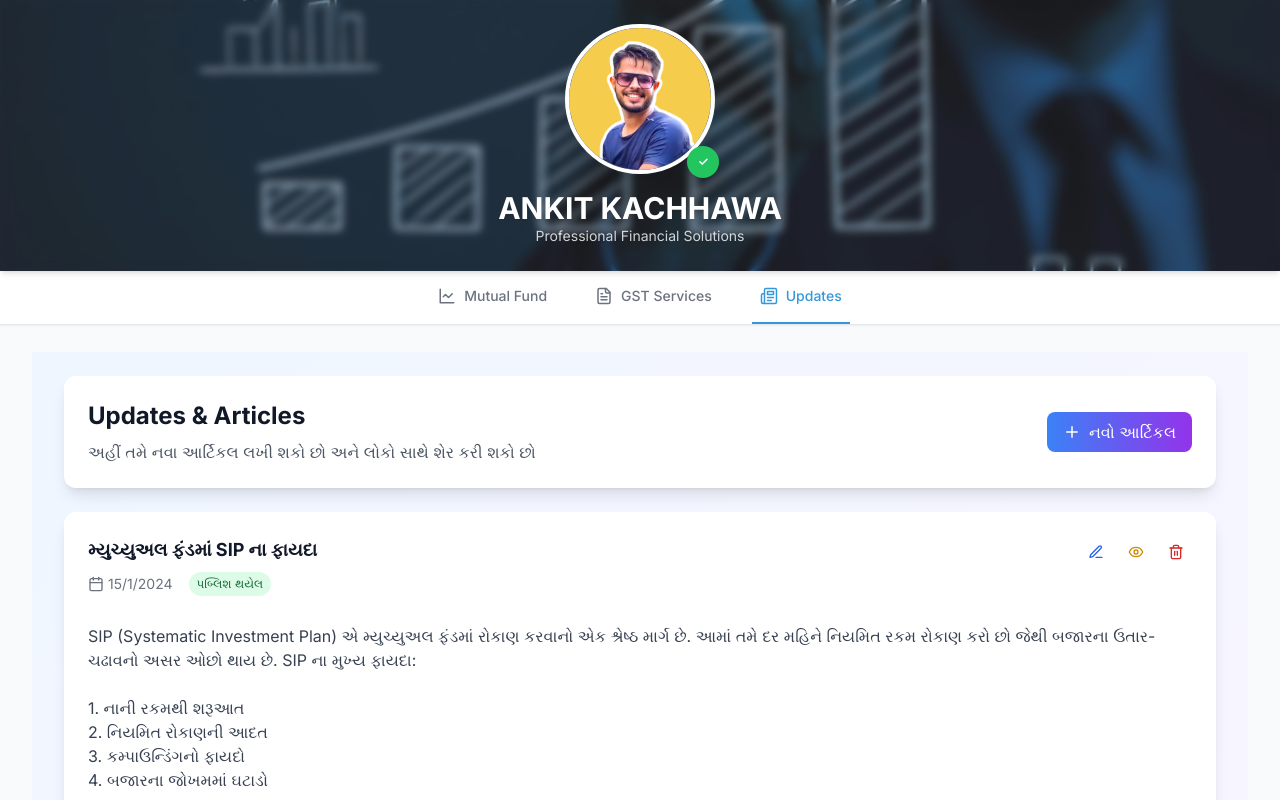
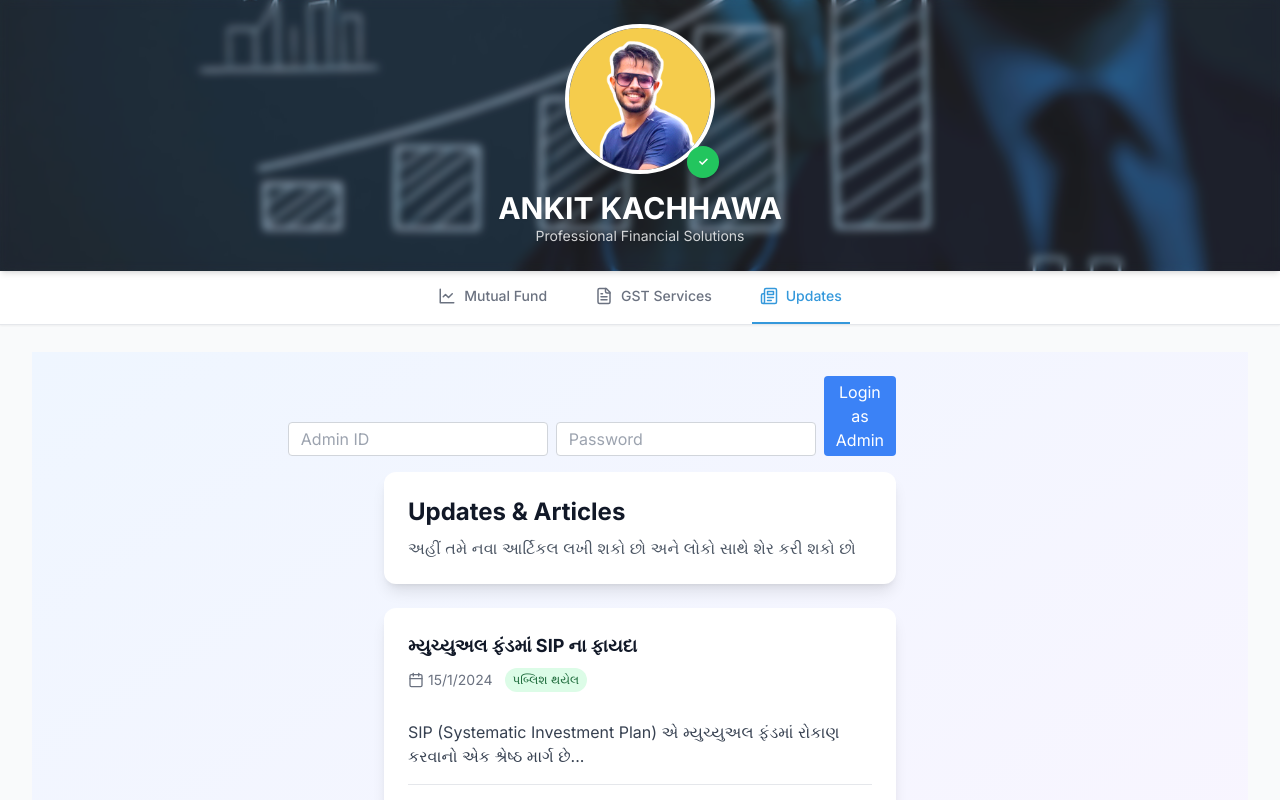
Before and after one commit to AnkitKachhawa1/aaaa, a React (Vite) app: page /updates in a window 1280 px wide. Shown: the top 800 px of the page. Built offline with nearby package versions, Linux system fonts and the light colour scheme.

Commit message:
Update UpdatesPage.tsx

```diff
--- a/src/pages/UpdatesPage.tsx
+++ b/src/pages/UpdatesPage.tsx
@@ -1,5 +1,5 @@
 import React, { useState } from 'react';
-import { Calendar, Share2, ExternalLink, Plus, Edit3, Trash2, Eye } from 'lucide-react';
+import { Calendar, Share2, ExternalLink, Plus, Edit3, Trash2, Eye, Newspaper } from 'lucide-react';
 
 interface Article {
   id: string;
@@ -10,12 +10,15 @@ interface Article {
   shareableLink: string;
 }
 
+const ADMIN_ID = "admin";
+const ADMIN_PASS = "1234";
+
 const UpdatesPage: React.FC = () => {
   const [articles, setArticles] = useState<Article[]>([
     {
       id: '1',
       title: 'મ્યુચ્યુઅલ ફંડમાં SIP ના ફાયદા',
-      content: 'SIP (Systematic Investment Plan) એ મ્યુચ્યુઅલ ફંડમાં રોકાણ કરવાનો એક શ્રેષ્ઠ માર્ગ છે. આમાં તમે દર મહિને નિયમિત રકમ રોકાણ કરો છો જેથી બજારના ઉતાર-ચઢાવનો અસર ઓછો થાય છે. SIP ના મુખ્ય ફાયદા:\n\n1. નાની રકમથી શરૂઆત\n2. નિયમિત રોકાણની આદત\n3. કમ્પાઉન્ડિંગનો ફાયદો\n4. બજારના જોખમમાં ઘટાડો\n\nSIP શરૂ કરવા માટે અમારો સંપર્ક કરો.',
+      content: 'SIP (Systematic Investment Plan) એ મ્યુચ્યુઅલ ફંડમાં રોકાણ કરવાનો એક શ્રેષ્ઠ માર્ગ છે...',
       date: '2024-01-15',
       isPublished: true,
       shareableLink: 'https://financialservices.com/updates/sip-benefits'
@@ -23,25 +26,46 @@ const UpdatesPage: React.FC = () => {
     {
       id: '2',
       title: 'GST રિટર્ન ફાઇલિંગ - નવા નિયમો',
-      content: 'GST રિટર્ન ફાઇલિંગમાં કેટલાક નવા નિયમો લાગુ થયા છે. આ નિયમોનું પાલન કરવું જરૂરી છે:\n\n1. GSTR-1 માં HSN કોડ ફરજિયાત\n2. ઇનવોઇસ રેફરન્સ નંબર (IRN) જરૂરી\n3. E-way બિલ નવા નિયમો\n4. ઇનપુટ ટેક્સ ક્રેડિટ મેચિંગ\n\nવધુ માહિતી માટે અમારા GST એક્સપર્ટ સાથે વાત કરો.',
+      content: 'GST રિટર્ન ફાઇલિંગમાં કેટલાક નવા નિયમો લાગુ થયા છે...',
       date: '2024-01-10',
       isPublished: true,
       shareableLink: 'https://financialservices.com/updates/gst-new-rules'
     }
   ]);
 
+  const [isAdmin, setIsAdmin] = useState<boolean>(() => localStorage.getItem('isAdmin') === 'true');
+  const [loginId, setLoginId] = useState('');
+  const [loginPass, setLoginPass] = useState('');
+  const [loginError, setLoginError] = useState('');
+
   const [showAddForm, setShowAddForm] = useState(false);
   const [editingArticle, setEditingArticle] = useState<Article | null>(null);
-  const [formData, setFormData] = useState({
-    title: '',
-    content: ''
-  });
+  const [formData, setFormData] = useState({ title: '', content: '' });
 
+  // Login logic
+  const handleLogin = (e: React.FormEvent) => {
+    e.preventDefault();
+    if (loginId === ADMIN_ID && loginPass === ADMIN_PASS) {
+      setIsAdmin(true);
+      localStorage.setItem('isAdmin', 'true');
+      setLoginError('');
+      setLoginId('');
+      setLoginPass('');
+    } else {
+      setLoginError('Wrong ID or password!');
+    }
+  };
+
+  // Logout logic
+  const handleLogout = () => {
+    setIsAdmin(false);
+    localStorage.setItem('isAdmin', 'false');
+  };
+
+  // Article logic
   const handleSubmit = (e: React.FormEvent) => {
     e.preventDefault();
-
     if (editingArticle) {
-      // Update existing article
       setArticles(articles.map(article =>
         article.id === editingArticle.id
           ? { ...article, title: formData.title, content: formData.content }
@@ -49,7 +73,6 @@ const UpdatesPage: React.FC = () => {
       ));
       setEditingArticle(null);
     } else {
-      // Add new article
       const newArticle: Article = {
         id: Date.now().toString(),
         title: formData.title,
@@ -60,7 +83,6 @@ const UpdatesPage: React.FC = () => {
       };
       setArticles([newArticle, ...articles]);
     }
-
     setFormData({ title: '', content: '' });
     setShowAddForm(false);
   };
@@ -72,7 +94,7 @@ const UpdatesPage: React.FC = () => {
   };
 
   const handleDelete = (id: string) => {
-    if (confirm('શું તમે આ આર્ટિકલ ડિલીટ કરવા માંગો છો?')) {
+    if (window.confirm('શું તમે આ આર્ટિકલ ડિલીટ કરવા માંગો છો?')) {
       setArticles(articles.filter(article => article.id !== id));
     }
   };
@@ -96,31 +118,64 @@ const UpdatesPage: React.FC = () => {
     setShowAddForm(false);
   };
 
+  // Only show published articles to normal users
+  const visibleArticles = isAdmin ? articles : articles.filter(a => a.isPublished);
+
   return (
     <div className="min-h-screen bg-gradient-to-br from-blue-50 to-purple-50">
-      <div className="px-4 py-6 sm:px-6 lg:px-8">
+      <div className="max-w-xl mx-auto px-2 sm:px-4 py-4 sm:py-6 lg:px-8">
+
+        {/* Admin Login/Logout */}
+        <div className="flex justify-end mb-4">
+          {isAdmin ? (
+            <button onClick={handleLogout} className="px-3 py-1 bg-gray-500 text-white rounded">Logout</button>
+          ) : (
+            <form onSubmit={handleLogin} className="flex flex-col sm:flex-row gap-2 items-end">
+              <input
+                type="text"
+                placeholder="Admin ID"
+                value={loginId}
+                onChange={e => setLoginId(e.target.value)}
+                className="px-3 py-1 rounded border border-gray-300"
+                autoComplete="username"
+              />
+              <input
+                type="password"
+                placeholder="Password"
+                value={loginPass}
+                onChange={e => setLoginPass(e.target.value)}
+                className="px-3 py-1 rounded border border-gray-300"
+                autoComplete="current-password"
+              />
+              <button type="submit" className="px-3 py-1 bg-blue-500 text-white rounded">Login as Admin</button>
+              {loginError && <div className="text-red-500">{loginError}</div>}
+            </form>
+          )}
+        </div>
 
         {/* Header */}
         <div className="bg-white rounded-xl shadow-lg p-4 sm:p-6 mb-6">
-          <div className="flex justify-between items-center">
+          <div className="flex flex-col sm:flex-row justify-between items-start sm:items-center gap-4">
             <div>
               <h1 className="text-2xl font-bold text-gray-900 mb-2">Updates & Articles</h1>
               <p className="text-gray-600">
                 અહીં તમે નવા આર્ટિકલ લખી શકો છો અને લોકો સાથે શેર કરી શકો છો
               </p>
             </div>
+            {isAdmin && (
               <button
                 onClick={() => setShowAddForm(true)}
-              className="bg-gradient-to-r from-blue-500 to-purple-600 text-white px-4 py-2 rounded-lg hover:from-blue-600 hover:to-purple-700 transition-all duration-300 flex items-center gap-2"
+                className="bg-gradient-to-r from-blue-500 to-purple-600 text-white px-4 py-2 rounded-lg hover:from-blue-600 hover:to-purple-700 transition-all duration-300 flex items-center gap-2 w-full sm:w-auto"
               >
                 <Plus size={18} />
                 <span className="hidden sm:inline">નવો આર્ટિકલ</span>
               </button>
+            )}
           </div>
         </div>
 
         {/* Add/Edit Article Form */}
-        {showAddForm && (
+        {showAddForm && isAdmin && (
           <div className="bg-white rounded-xl shadow-lg p-4 sm:p-6 mb-6">
             <h2 className="text-xl font-bold text-gray-900 mb-4">
               {editingArticle ? 'આર્ટિકલ એડિટ કરો' : 'નવો આર્ટિકલ લખો'}
@@ -150,13 +205,13 @@ const UpdatesPage: React.FC = () => {
                   value={formData.content}
                   onChange={(e) => setFormData({ ...formData, content: e.target.value })}
                   required
-                  rows={10}
+                  rows={8}
                   className="w-full px-4 py-3 border border-gray-300 rounded-lg focus:outline-none focus:ring-2 focus:ring-blue-500 focus:border-transparent transition-all duration-300"
                   placeholder="આર્ટિકલની સામગ્રી લખો..."
                 />
               </div>
 
-              <div className="flex gap-3">
+              <div className="flex flex-col sm:flex-row gap-3">
                 <button
                   type="submit"
                   className="bg-gradient-to-r from-green-500 to-blue-500 text-white px-6 py-2 rounded-lg hover:from-green-600 hover:to-blue-600 transition-all duration-300"
@@ -177,12 +232,12 @@ const UpdatesPage: React.FC = () => {
 
         {/* Articles List */}
         <div className="space-y-6">
-          {articles.map((article) => (
+          {visibleArticles.map((article) => (
             <div key={article.id} className="bg-white rounded-xl shadow-lg p-4 sm:p-6">
-              <div className="flex justify-between items-start mb-4">
+              <div className="flex flex-col sm:flex-row justify-between items-start sm:items-center mb-4 gap-2 sm:gap-0">
                 <div className="flex-1">
                   <h3 className="text-lg font-bold text-gray-900 mb-2">{article.title}</h3>
-                  <div className="flex items-center gap-4 text-sm text-gray-500 mb-3">
+                  <div className="flex flex-wrap items-center gap-3 text-sm text-gray-500 mb-3">
                     <div className="flex items-center gap-1">
                       <Calendar size={16} />
                       <span>{new Date(article.date).toLocaleDateString('gu-IN')}</span>
@@ -196,7 +251,7 @@ const UpdatesPage: React.FC = () => {
                     </div>
                   </div>
                 </div>
-
+                {isAdmin && (
                   <div className="flex gap-2">
                     <button
                       onClick={() => handleEdit(article)}
@@ -224,6 +279,7 @@ const UpdatesPage: React.FC = () => {
                       <Trash2 size={16} />
                     </button>
                   </div>
+                )}
               </div>
 
               <div className="text-gray-700 mb-4">
@@ -232,9 +288,9 @@ const UpdatesPage: React.FC = () => {
 
               {article.isPublished && (
                 <div className="border-t pt-4">
-                  <div className="flex items-center justify-between">
+                  <div className="flex flex-col sm:flex-row items-start sm:items-center justify-between gap-2">
                     <span className="text-sm text-gray-600">શેરેબલ લિંક:</span>
-                    <div className="flex items-center gap-2">
+                    <div className="flex items-center gap-2 w-full sm:w-auto">
                       <code className="bg-gray-100 px-2 py-1 rounded text-xs text-gray-800 max-w-xs truncate">
                         {article.shareableLink}
                       </code>
@@ -261,19 +317,21 @@ const UpdatesPage: React.FC = () => {
             </div>
           ))}
 
-          {articles.length === 0 && (
+          {visibleArticles.length === 0 && (
             <div className="bg-white rounded-xl shadow-lg p-8 text-center">
               <div className="text-gray-400 mb-4">
                 <Newspaper size={48} className="mx-auto" />
               </div>
               <h3 className="text-lg font-medium text-gray-900 mb-2">કોઈ આર્ટિકલ નથી</h3>
               <p className="text-gray-600 mb-4">તમારો પહેલો આર્ટિકલ લખવા માટે "નવો આર્ટિકલ" બટન દબાવો</p>
+              {isAdmin && (
                 <button
                   onClick={() => setShowAddForm(true)}
                   className="bg-gradient-to-r from-blue-500 to-purple-600 text-white px-6 py-2 rounded-lg hover:from-blue-600 hover:to-purple-700 transition-all duration-300"
                 >
                   પહેલો આર્ટિકલ લખો
                 </button>
+              )}
             </div>
           )}
         </div>
```
Lines whose indentation alone changed are shown as unchanged.
